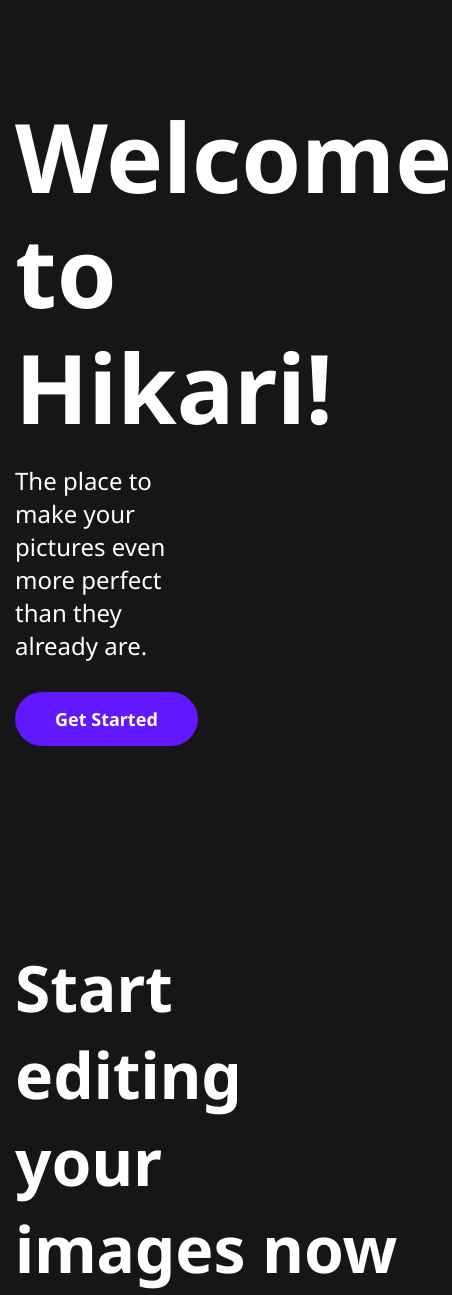
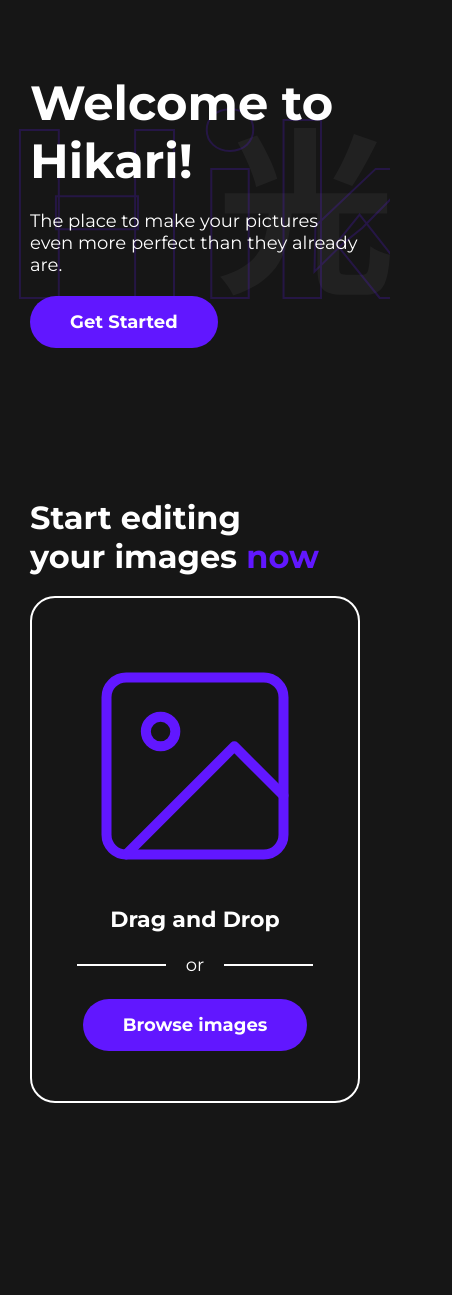
Before and after one commit to danielplan/hikari, a website built with Vite: page index.html in a window 390 px wide. Shown: the top 1295 px of the page, 452 px wide, since content can reach past the window. After the commit the page ends 1178 px from the top, so only its background shows below. Built offline with nearby package versions, Linux system fonts and the light colour scheme; some packages are replaced by stand-ins of ours.

Commit message:
continued with landing page

```diff
--- a/index.html
+++ b/index.html
@@ -2,7 +2,7 @@
 <html lang="en">
   <head>
     <meta charset="UTF-8"/>
-    <link rel="icon" type="image/svg+xml" href="favicon.svg"/>
+    <link rel="icon" type="image/svg+xml" href="/logo.svg"/>
     <meta name="viewport" content="width=device-width, initial-scale=1.0"/>
     <title>Edit your images - Hikari 「光」</title>
   </head>
@@ -16,12 +16,18 @@
             <a href="#get-started" class="button">Get Started</a>
           </div>
         </div>
+        <img src="/logo.svg" alt="Logo" class="logo">
+        <div class="background-text">Hikari</div>
       </section>
       <section class="upload-section" id="get-started">
         <div class="container">
-          <h2>Start editing <br/>your images now</h2>
+          <h2>
+            Start editing <br/> your images
+            <span class="text-primary">now</span>
+          </h2>
           <label for="image-uploader" class="upload-container">
             <div class="inner">
+              <img src="/image.svg" alt="Image Icon">
               <h3>Drag and Drop</h3>
               <div class="or-bar">
                 <span>
@@ -30,7 +36,6 @@
               </div>
               <button class="button">Browse images</button>
               <div id="error-text">File type not supported</div>
-              <div class="text">drag and drop your images from your library</div>
             </div>
             <input type="file" id="image-uploader" name="image-uploader">
           </label>
--- /dev/null
+++ b/src/styles/abstract/_functions.scss
@@ -0,0 +1,18 @@
+@use 'sass:math';
+
+@function toRem($px) {
+    @return math.div($px, 16px)+0rem;
+}
+
+@function getFrom($map, $key) {
+    @each $keyValue, $returnValue in $map {
+        @if $keyValue == $key {
+            @return $returnValue;
+        }
+    }
+    @return null;
+}
+
+@function hoverify($color) {
+    @return scale-color($color, $lightness: +5%);
+}
--- /dev/null
+++ b/src/styles/abstract/_mixins.scss
@@ -0,0 +1,5 @@
+@mixin breakpoint($bp) {
+    @media screen and (min-width: getFrom($breakpoints, $bp)) {
+        @content;
+    }
+}
--- a/src/styles/abstract/_variables.scss
+++ b/src/styles/abstract/_variables.scss
@@ -1,3 +1,8 @@
 $black: #161616;
 $white: #FFFFFF;
 $primary: #6117FF;
+
+$breakpoints: ('small': 360px,
+    'medium': 820px,
+    'large': 1280px,
+    'xlarge': 1420px);
--- a/src/styles/app.scss
+++ b/src/styles/app.scss
@@ -1,4 +1,6 @@
 @import 'abstract/variables';
+@import 'abstract/functions';
+@import 'abstract/mixins';
 @import 'base/fonts';
 @import 'base/base';
 @import 'components/landing-page';
--- a/src/styles/base/_base.scss
+++ b/src/styles/base/_base.scss
@@ -1,8 +1,9 @@
 * {
     margin: 0;
     padding: 0;
-    font-family: 'Noto Sans', sans-serif;
-    font-size: 18px;
+    font-family: inherit;
+    font-size: inherit;
+    box-sizing: border-box;
 }
 
 html {
@@ -12,6 +13,8 @@ html {
 body {
     background: $black;
     color: $white;
+    font-size: 18px;
+    font-family: 'Montserrat', sans-serif;
 }
 
 .button,
@@ -31,5 +34,9 @@ button {
     max-width: 1240px;
     width: 100%;
     margin: 0 auto;
-    padding: 0 15px;
+    padding: 0 30px;
 }
+
+.text-primary {
+    color: $primary;
+}
--- a/src/styles/base/_fonts.scss
+++ b/src/styles/base/_fonts.scss
@@ -1 +1 @@
-@import url('https://fonts.googleapis.com/css2?family=Noto+Sans:ital,wght@0,400;0,700;1,400;1,700&display=swap');
+@import url('https://fonts.googleapis.com/css2?family=Montserrat:ital,wght@0,400;0,700;1,400;1,700&display=swap');
--- a/src/styles/components/_landing-page.scss
+++ b/src/styles/components/_landing-page.scss
@@ -1,39 +1,94 @@
+section {
+    padding: 75px 0;
+}
+
 .header-section {
-    height: 100vh;
-    min-height: 600px;
     display: flex;
     align-items: center;
+    position: relative;
+    overflow: hidden;
+
+    @include breakpoint(large) {
+        min-height: 600px;
+        height: 100vh;
+    }
 
     .inner {
-        max-width: 50%;
         width: 100%;
+
+        @include breakpoint(large) {
+            max-width: 50%;
+        }
     }
 
     h1 {
-        font-size: 96px;
+        font-size: 48px;
         margin-bottom: 20px;
         line-height: 1.2;
+
+        @include breakpoint(large) {
+            font-size: 96px;
+        }
     }
 
     p {
-        font-size: 24px;
-        margin-bottom: 30px;
+        margin-bottom: 20px;
+
+        @include breakpoint(large) {
+            margin-bottom: 30px;
+            font-size: 24px;
+        }
+    }
+
+    .logo {
+        position: absolute;
+        right: 0;
+        top: 50%;
+        transform: translateY(-50%);
+        opacity: 0.2;
+        z-index: -1;
+
+        height: 20vh;
+
+        @include breakpoint(large) {
+            height: auto;
+        }
+    }
+
+    .background-text {
+        position: absolute;
+        left: 0;
+        top: 50%;
+        transform: translateY(-50%);
+        font-size: 240px;
+        -webkit-text-stroke: 2px;
+        -webkit-text-stroke-color: $primary;
+        -webkit-text-fill-color: transparent;
+        z-index: -1;
+        font-weight: bold;
+        opacity: 0.2;
+
+        @include breakpoint(large) {
+            font-size: 50vh;
+        }
     }
 }
 
 h2 {
-    font-size: 64px;
-    margin-bottom: 40px;
+    font-size: 32px;
+    margin-bottom: 20px;
+
+    @include breakpoint(large) {
+        font-size: 64px;
+        margin-bottom: 40px;
+    }
+
 }
 
-section {
-    margin-bottom: 100px;
-}
 
 .upload-section {
     .upload-container {
-        height: 60vh;
-        min-height: 200px;
+        padding: 50px 0;
         width: 100%;
         border: 2px solid $white;
         display: flex;
@@ -45,9 +100,11 @@ section {
         text-align: center;
         cursor: pointer;
 
-        .text {
-            margin-top: 50px;
+        @include breakpoint(large) {
+            height: 70vh;
         }
+
+
     }
 
     .or-bar {
@@ -56,7 +113,7 @@ section {
         display: flex;
         justify-content: center;
         align-items: center;
-        width: 80%;
+        width: 100%;
 
         span {
             display: inline-block;
@@ -81,9 +138,17 @@ section {
         pointer-events: none;
     }
 
+    img {
+        margin-bottom: 20px;
+    }
+
     h3 {
         line-height: 1;
-        font-size: 24px;
+        font-size: 22px;
+
+        @include breakpoint(large) {
+            font-size: 28px;
+        }
     }
 
     input {
```
Also changed, not shown: public/image.svg (added), public/logo.svg (added).
